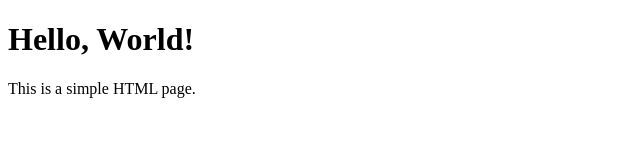
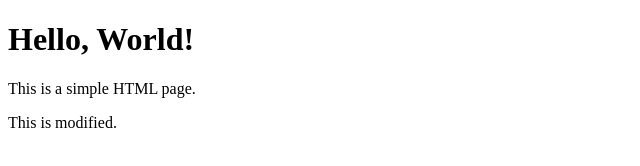
Before and after one commit to kitarp3690/My-Projects, a plain HTML site: page index.html in a window 1280 px wide. Shown: the whole page, without its empty margins (0-640 px from the left). Drawn offline with Linux system fonts and the light colour scheme.

Commit message:
Added more html

```diff
--- a/index.html
+++ b/index.html
@@ -8,6 +8,6 @@
 <h1>Hello, World!</h1>
 
 <p>This is a simple HTML page.</p>
-
+<p>This is modified.</p>
 </body>
 </html>
```
Also changed, not shown: about.html (added), contact.html (added), monuments.html (added).
